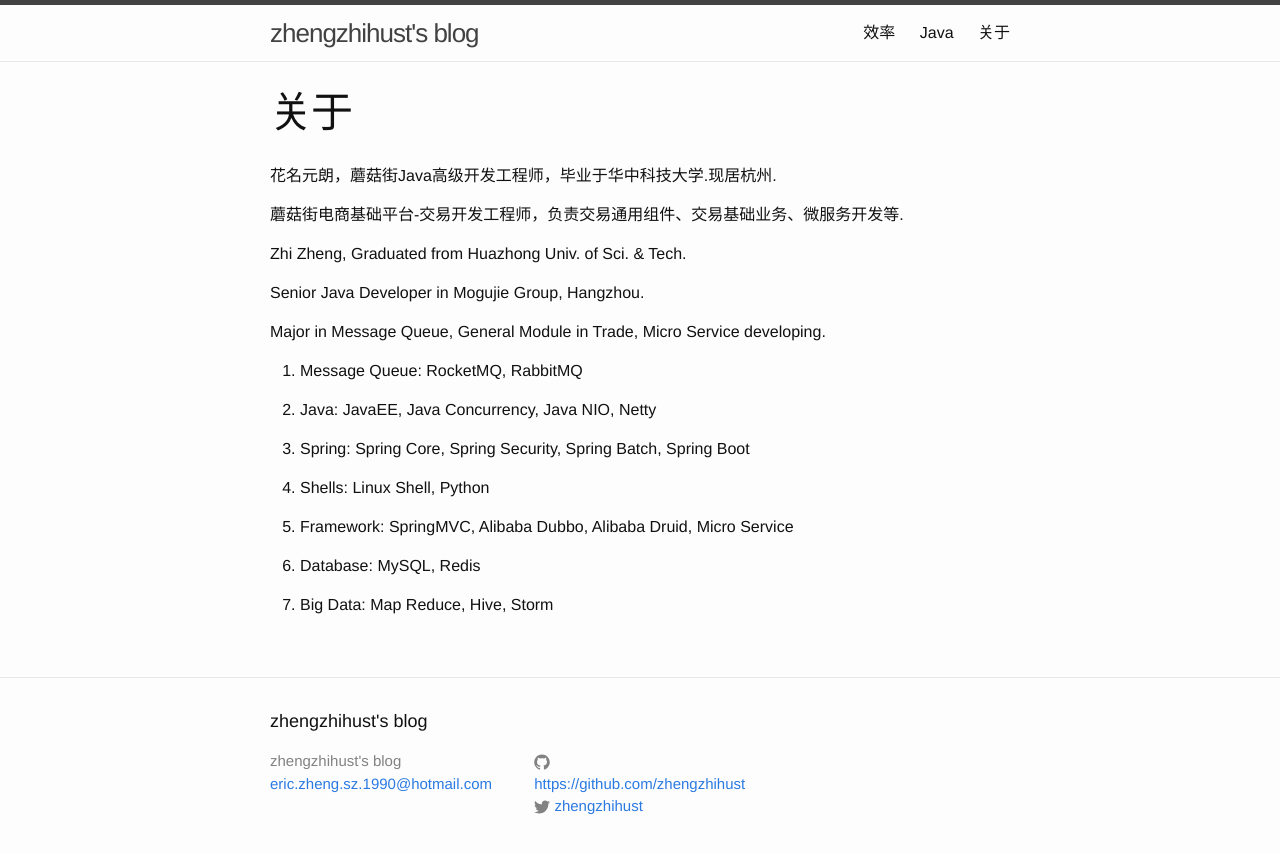
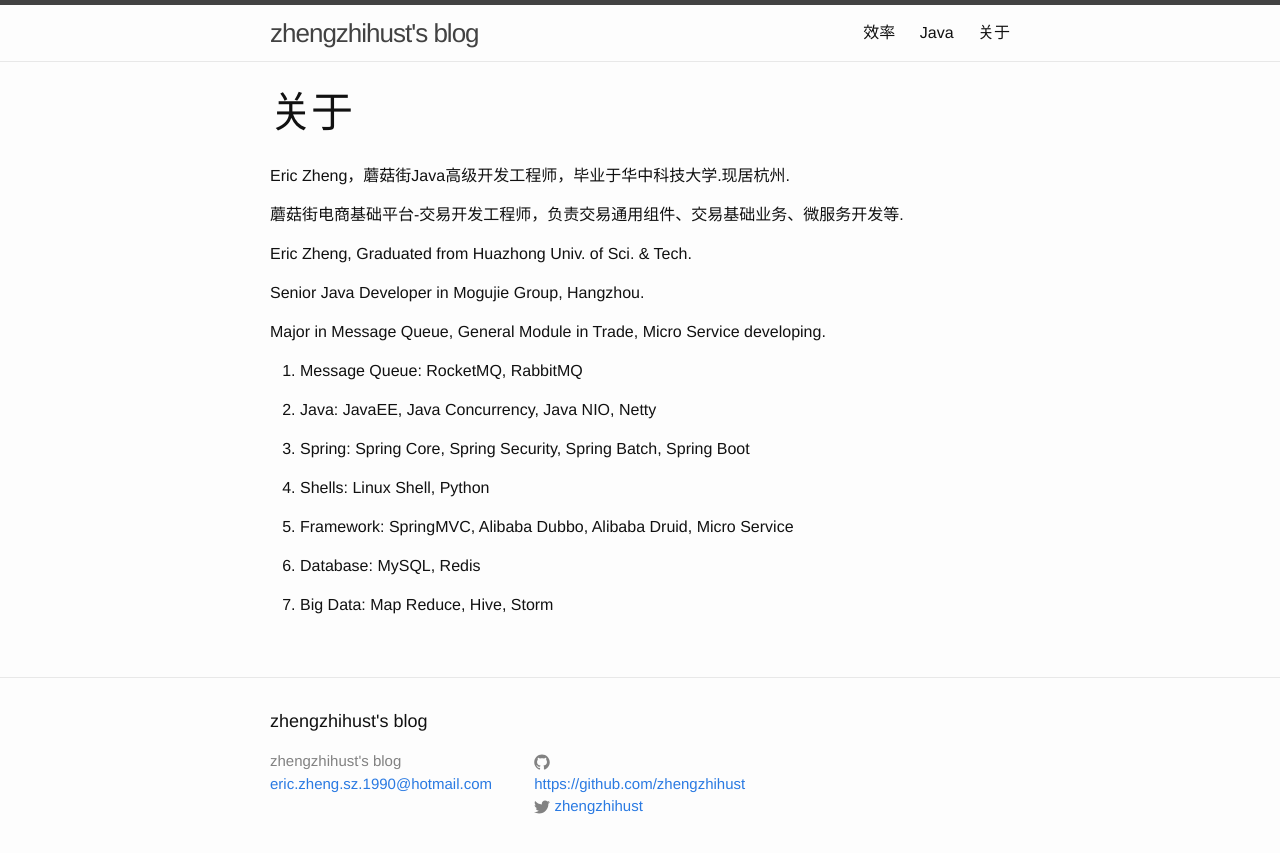
Before and after one commit to zhengzhihust/eric.github.io, a Jekyll site: the page built from zhengzhihust.md, in a window 1280 px wide. Shown: the top 853 px of the page. Built offline with Jekyll 4.4.1, drawn with Linux system fonts in a browser that asks for light colours.

Commit message:
@yuanlang

```diff
--- a/zhengzhihust.md
+++ b/zhengzhihust.md
@@ -4,11 +4,11 @@
 permalink: /about/
 ---
 
-花名元朗，蘑菇街Java高级开发工程师，毕业于华中科技大学.现居杭州.
+Eric Zheng，蘑菇街Java高级开发工程师，毕业于华中科技大学.现居杭州.
 
 蘑菇街电商基础平台-交易开发工程师，负责交易通用组件、交易基础业务、微服务开发等.
 
-Zhi Zheng, Graduated from Huazhong Univ. of Sci. & Tech.
+Eric Zheng, Graduated from Huazhong Univ. of Sci. & Tech.
 
 Senior Java Developer in Mogujie Group, Hangzhou.
 
```
